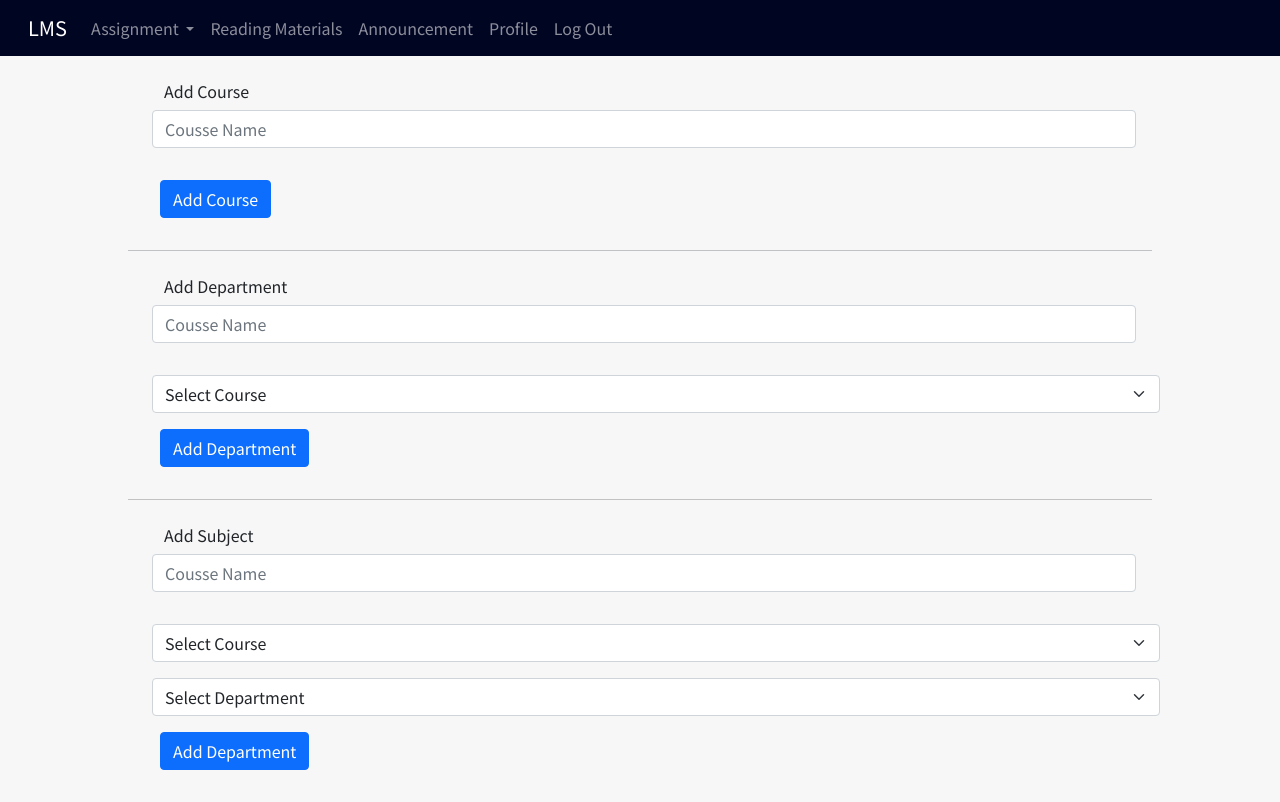
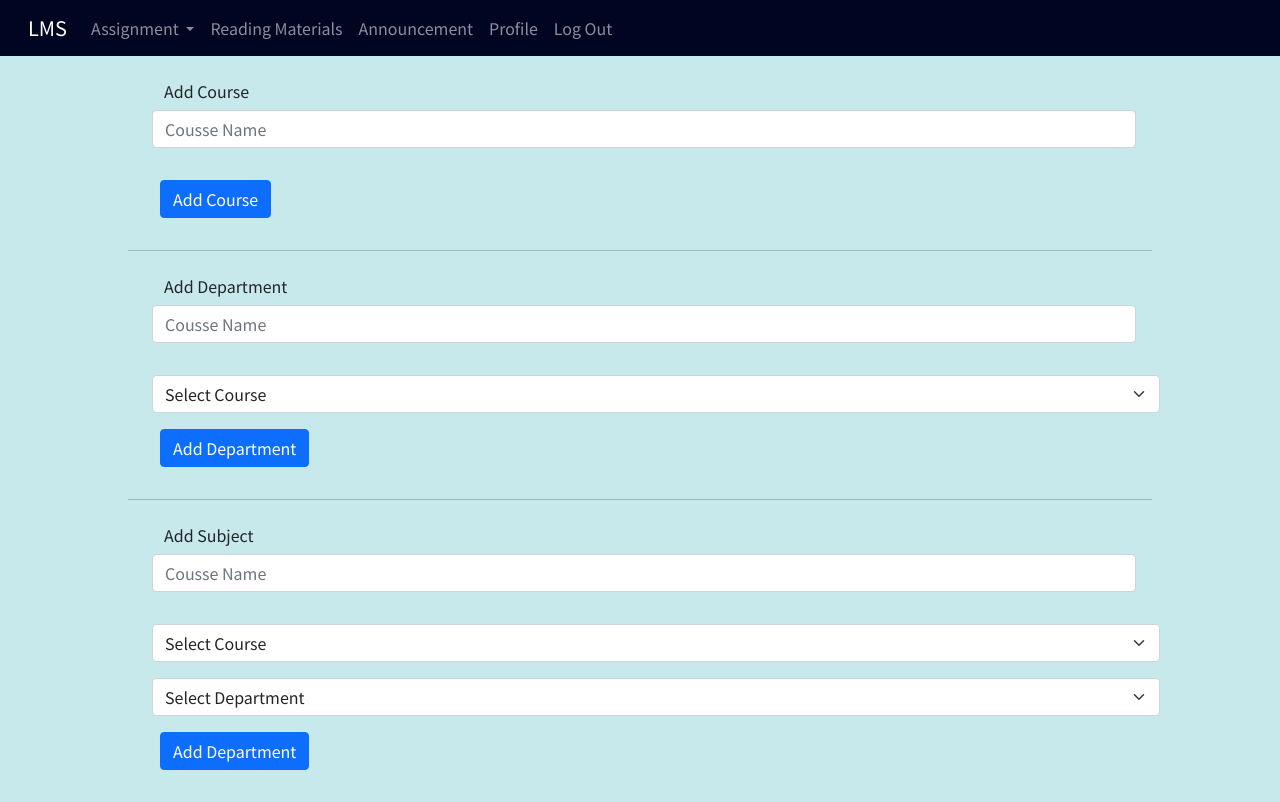
Before and after one commit to shuvra-matrix/LMS-Using-Django, a Django app: page /add_course/ in a window 1280 px wide. Run offline with Django 3.2, Linux system fonts and the light colour scheme; data comes from the database, SQL or seed files in the repository; both versions use the stored data as it was after the commit; some libraries are stand-ins or nearby versions.

Commit message:
update body color

```diff
--- a/static/css/style.css
+++ b/static/css/style.css
@@ -4,7 +4,7 @@ body{
     margin: 0;
     padding: 0;
     box-sizing: border-box;
-    background: rgb(247, 247, 247);
+    background: rgb(200, 233 ,236);
     font-family: 'Noto Sans JP',
     sans-serif;
 }
```
Also changed, not shown: db.sqlite3.
